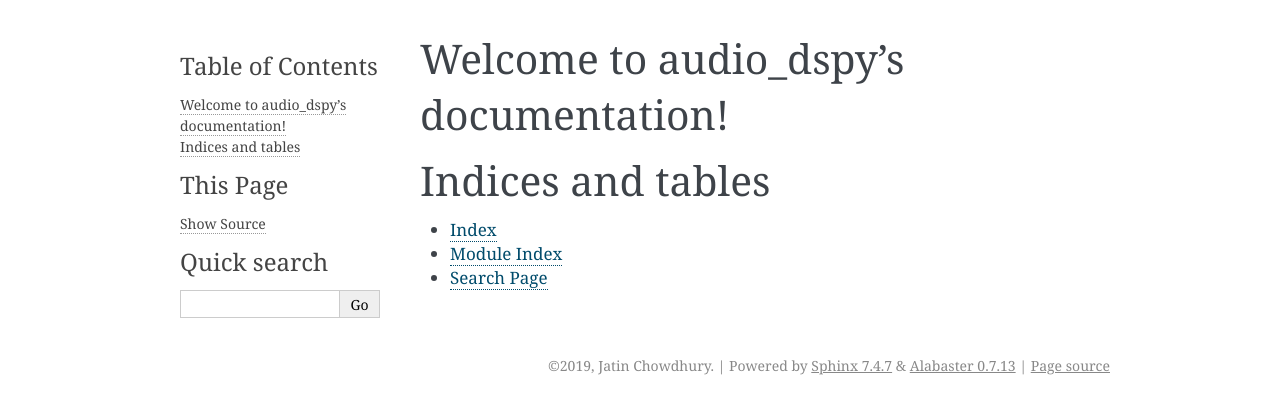
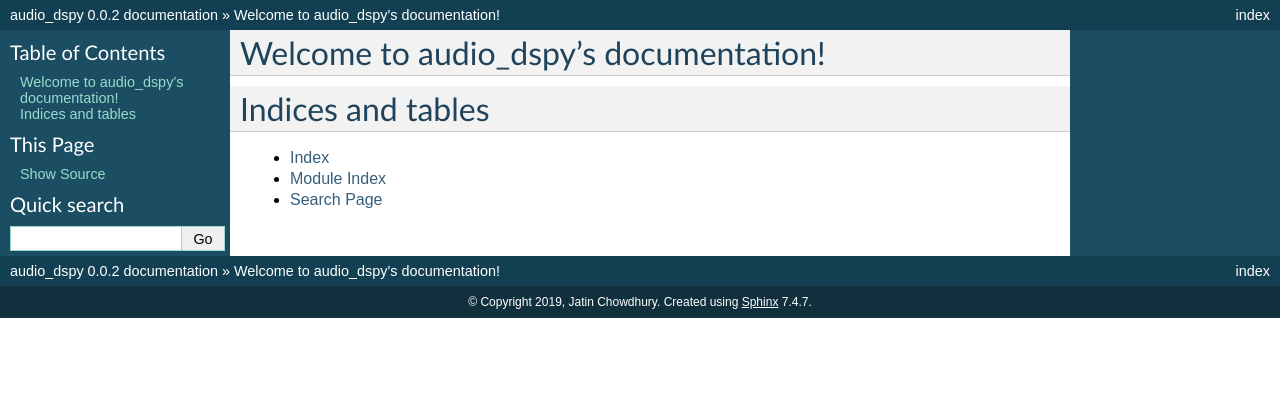
Before and after one commit to jatinchowdhury18/audio_dspy, a Sphinx documentation site: the page built from docs/index.rst, in a window 1280 px wide. Shown: the top 414 px of the page. Built offline with Sphinx 7.4.7, drawn with Linux system fonts in a browser that asks for light colours.

Commit message:
Build docs for v0.0.2

```diff
--- a/docs/conf.py
+++ b/docs/conf.py
@@ -22,7 +22,7 @@
 author = 'Jatin Chowdhury'
 
 # The full version, including alpha/beta/rc tags
-release = '0.0.1'
+release = '0.0.2'
 
 
 # -- General configuration ---------------------------------------------------
@@ -51,7 +51,7 @@
 # The theme to use for HTML and HTML Help pages.  See the documentation for
 # a list of builtin themes.
 #
-html_theme = 'alabaster'
+html_theme = 'classic'
 
 # Add any paths that contain custom static files (such as style sheets) here,
 # relative to this directory. They are copied after the builtin static files,
```
